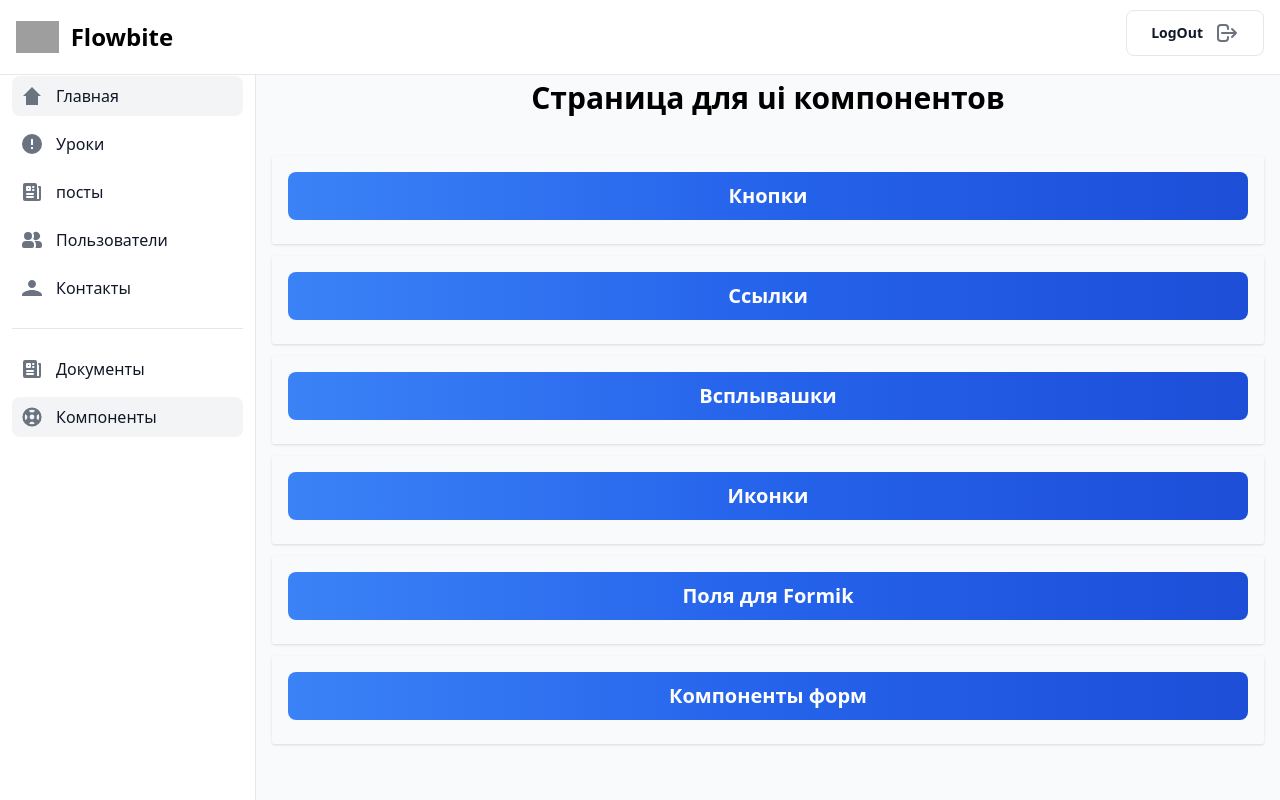
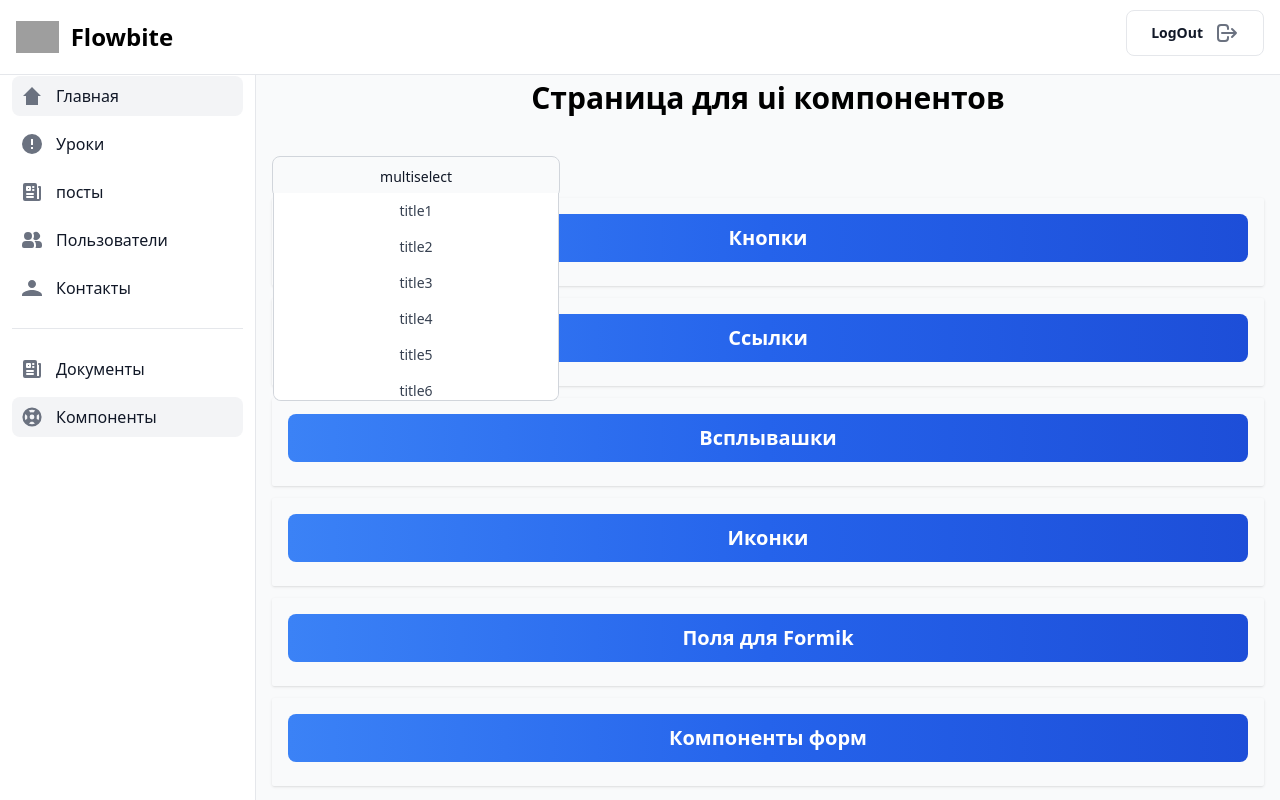
Before and after one commit to TheFasWalker/reactAdmin, a React (Vite) app: page /admin/components in a window 1280 px wide. Built offline with nearby package versions, Linux system fonts and the light colour scheme; grey boxes are pictures that could not be loaded.

Commit message:
feat: created miltiselect with dropdown
Создан отновной функционал дропдауна мультиселекта
Элемент добавлен на страницу UIкомпонентов

```diff
--- /dev/null
+++ b/src/components/ui/form/MultiSelect.tsx
@@ -0,0 +1,89 @@
+import { FC, useState } from "react";
+type data = {
+    title: string,
+    value: string
+
+}
+interface buttonInterface {
+    title: string,
+    value: string,
+    onclick: () => void
+
+}
+interface MultiSelectInterface {
+    data: Array<data>
+}
+
+export const MultiSelect: FC<MultiSelectInterface> = ({ data }) => {
+    const [dropDownMenuState, setdropDownMenuState] = useState(true)
+    const [selectedItems, setSelectedItems] = useState<Array<data>>([])
+
+    const addElem = (value: string, title: string) => {
+        let elementInArray = true
+        selectedItems.forEach(elem => {
+            if (elem.title == title && elem.value == value) {
+                console.log(' elem detected')
+                elementInArray = false
+                return;
+            }
+        })
+        if (elementInArray) {
+            setSelectedItems((prev) => [...prev, { value: value, title: title }])
+        }
+    }
+    const removeElement = (value: string) => {
+        setSelectedItems((prev) => prev.filter(item => item.value !== value))
+    }
+
+
+    return (
+        <div className=" relative bg-gray-50 border border-gray-300 text-gray-900 text-sm rounded-lg focus:ring-blue-500 focus:border-blue-500 block w-full p-2.5 ">
+            {selectedItems.length === 0
+                ?
+                (<span className="flex w-full h-full items-center justify-center"> multiselect</span>)
+                : (<div className="flex flex-row gap-0.5 flex-wrap">
+                    {selectedItems.map((item) => (
+
+                        <ShownElem
+                            key={item.value}
+                            title={item.title}
+                            onclick={() => removeElement(item.value)}
+                        />
+                    ))}
+                </div>)
+            }
+            {dropDownMenuState && (
+                <div className="absolute top-[90%] left-0 bg-white w-full flex flex-col border-gray-300 border-b border-r border-l rounded-br-lg rounded-bl-lg max-h-52 overflow-y-scroll">
+                    {data.map(item => (
+                        <Button
+                            onclick={() => addElem(item.value, item.title)}
+                            key={item.value}
+                            title={item.title}
+                            value={item.value}
+                        />
+                    ))}
+                </div>
+            )}
+        </div>
+    )
+}
+
+const Button: FC<buttonInterface> = ({ title, value, onclick }) => {
+    return (
+        <button
+            onClick={onclick}
+            className={`w-full flex items-center justify-center p-2 text-sm text-gray-700 hover:bg-gray-100  `}
+            data-value={value}
+        >{title}
+        </button>
+    )
+}
+const ShownElem: FC<{ title: string, onclick?: () => void }> = ({ title, onclick }) => {
+    return (
+        <span className=" flex flex-row items-center gap-1 p-1 border rounded-lg bg-slate-50">
+            {title}
+            <button
+                onClick={onclick}>
+                <svg className="w-6 h-6 text-gray-800 dark:text-white" aria-hidden="true" xmlns="http://www.w3.org/2000/svg" width="24" height="24" fill="none" viewBox="0 0 24 24"><path stroke="currentColor" strokeLinecap="round" strokeLinejoin="round" strokeWidth="2" d="M6 18 17.94 6M18 18 6.06 6"></path></svg></button></span>
+    )
+}
--- a/src/pages/UiPage.tsx
+++ b/src/pages/UiPage.tsx
@@ -16,6 +16,7 @@ import { FileInput } from "../components/ui/form/FileInput";
 import { MultiFileInput } from "../components/ui/form/HOC/MultiFileInput";
 import { UserRole } from "../components/ui/UserRole";
 import { DropDownSelector } from "../components/ui/form/DropDownSelector";
+import { MultiSelect } from "../components/ui/form/MultiSelect";
 
 
 const dataForDropDown=[
@@ -67,6 +68,25 @@ export const UiPage: FC = () => {
     return (
         <>
             <h1 className=" text-center font-bold text-3xl mb-10">Страница для ui компонентов</h1>
+            <div className="w-72 flex flex-col gap-2">
+
+                            <MultiSelect
+                            data={dataForDropDown}/>
+                            {/* <div className="flex flex-row gap-2">
+                                <span className="font-bold">имя компонента:</span>
+                                <span className="font-bold text-green-900">DropDownSelector</span>
+                            </div>
+                            <div className="">
+                                Параметры:
+                                <ul>
+                                    <li>title:string</li>
+                                    <li>name:string</li>
+                                    <li>data:Array[ {`{title:string , value:string}`}]</li>
+                                </ul>
+                            </div> */}
+
+
+                        </div>
 
             <DropDownSection title="Кнопки">
                 <div className="w-72">
```
